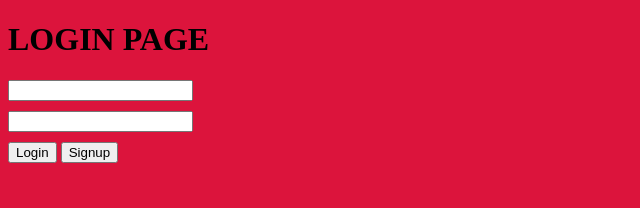
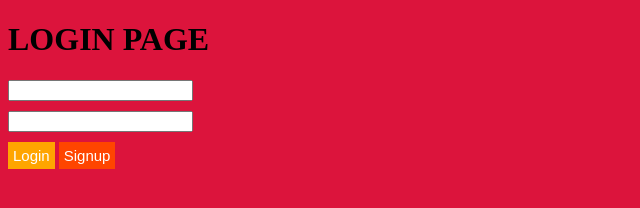
Before and after one commit to RomeroCamilo/Log-In-Testing, a plain HTML site: page login.html in a window 1280 px wide. Shown: the whole page, without its empty margins (0-640 px from the left). Drawn offline with Linux system fonts and the light colour scheme.

Commit message:
button progress

```diff
--- a/login.html
+++ b/login.html
@@ -8,13 +8,15 @@
 
     <!--LINKING OUR JAVASCEIPT-->
     <script src = "scripting.js"> </script>
+  <body>
 
-  <body>
-    <h1>LOGIN PAGE</h1>
-    <input id="user" class="stack" type="text">
-    <input id ="password" class="stack" type="text">
-    <button onclick="login()">Login</button>
-    <button onclick="signup()">Signup</button>
+    <div>
+        <h1>LOGIN PAGE</h1>
+        <input id="user" class="stack" type="text">
+        <input id ="password" class="stack" type="text">
+        <button class="loginStyle" onclick="login()">Login</button>
+        <button class="logoutStyle"onclick="signup()">Signup</button>
+    </div>
+
   </body>
-
 </html>
--- a/scripting.js
+++ b/scripting.js
@@ -85,7 +85,7 @@ function validateLogin(user,pass){
     let valid = false;
 
     loginInfo.forEach(function(info){
-        //if we found a matching user and pass in the login info data (loginInfo object array) stored.
+        //if we found a matching user and pass in the login info data (loginInfo object array) stored, return immediatly from the loop.
         if(info.user === user && info.password === pass){
             return valid = true;
         }
--- a/styling.css
+++ b/styling.css
@@ -6,3 +6,22 @@ body{
     margin-bottom:10px;
     display:block;
 }
+
+.loginStyle{
+    cursor:pointer;
+    background-color: orange;
+    color:white;
+    padding:5px;
+    border-style: none;
+    font-size: 15px;
+
+}
+
+.logoutStyle{
+    cursor:pointer;
+    background-color: orangered;
+    color:white;
+    padding:5px;
+    border-style: none;
+    font-size: 15px;
+}
```
